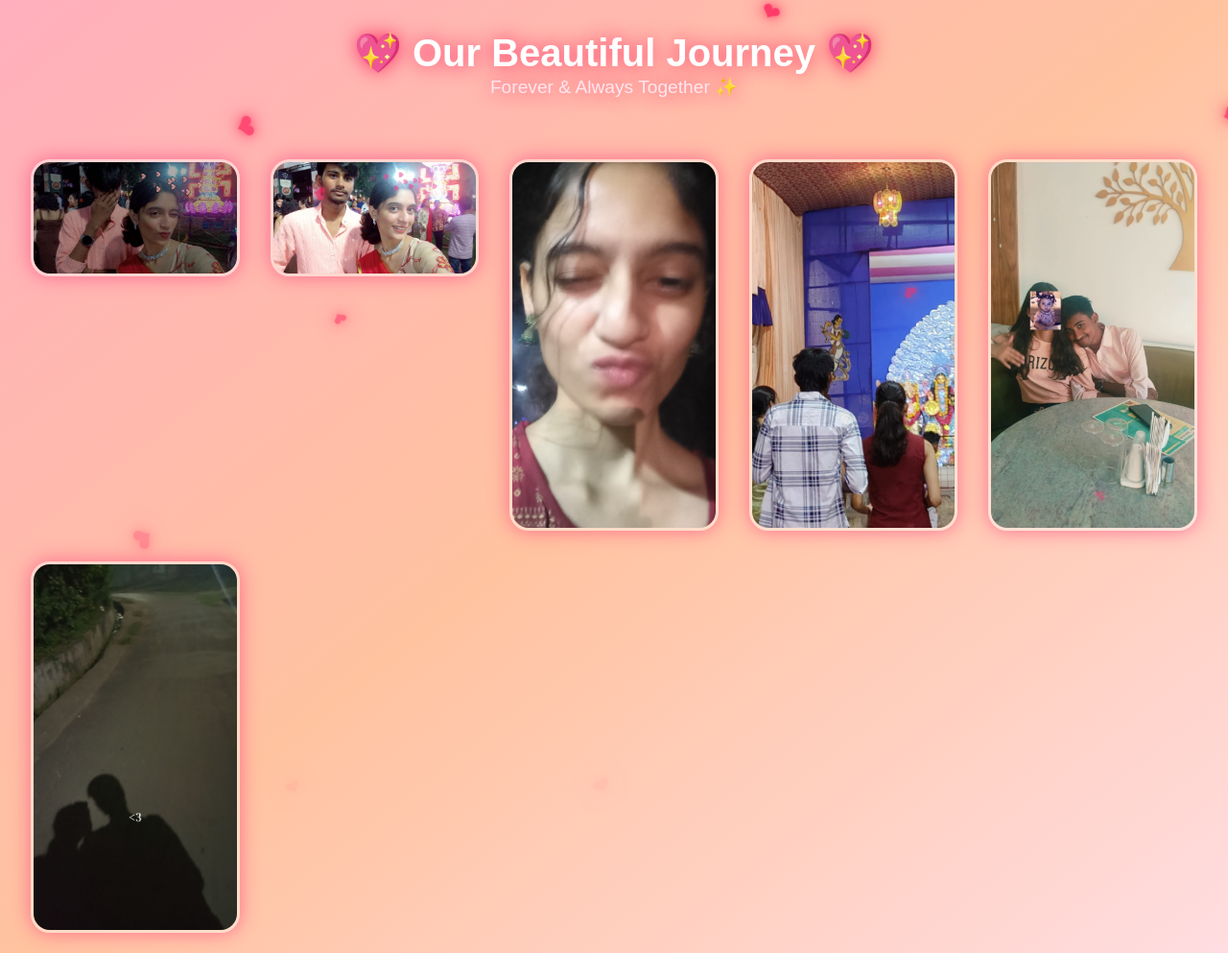
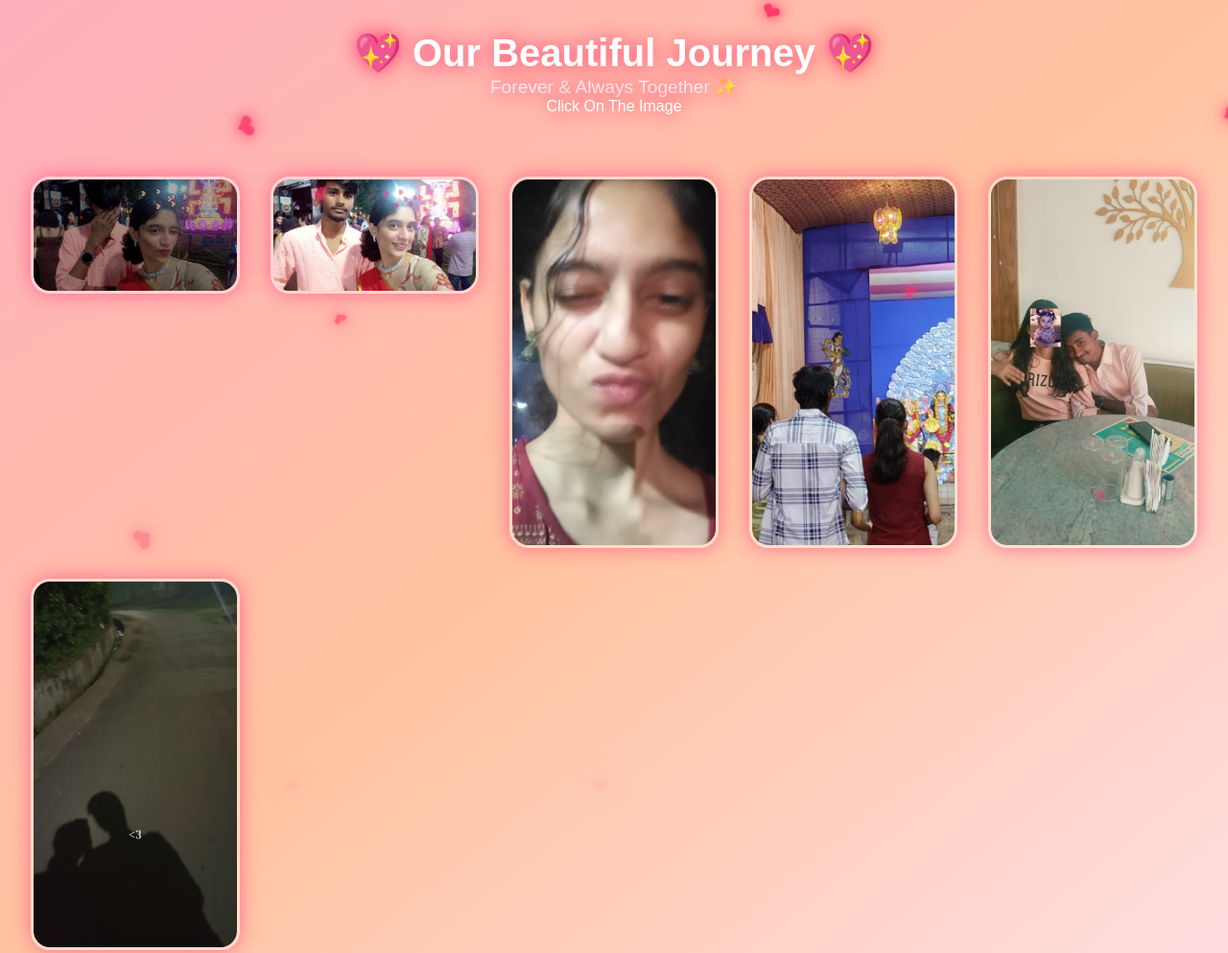
Before and after one commit to aditya0801-shibhu/Our-Memories, a plain HTML site: page index.html in a window 1280 px wide. Shown: the top 993 px of the page at 96% size. Drawn offline with Linux system fonts and the light colour scheme.

Commit message:
Update index.html

```diff
--- a/index.html
+++ b/index.html
@@ -10,6 +10,7 @@
   <header>
     <h1>💖 Our Beautiful Journey 💖</h1>
     <p>Forever & Always Together ✨</p>
+    </p>Click On The Image</p>
   </header>
 
   <section class="gallery">
```
